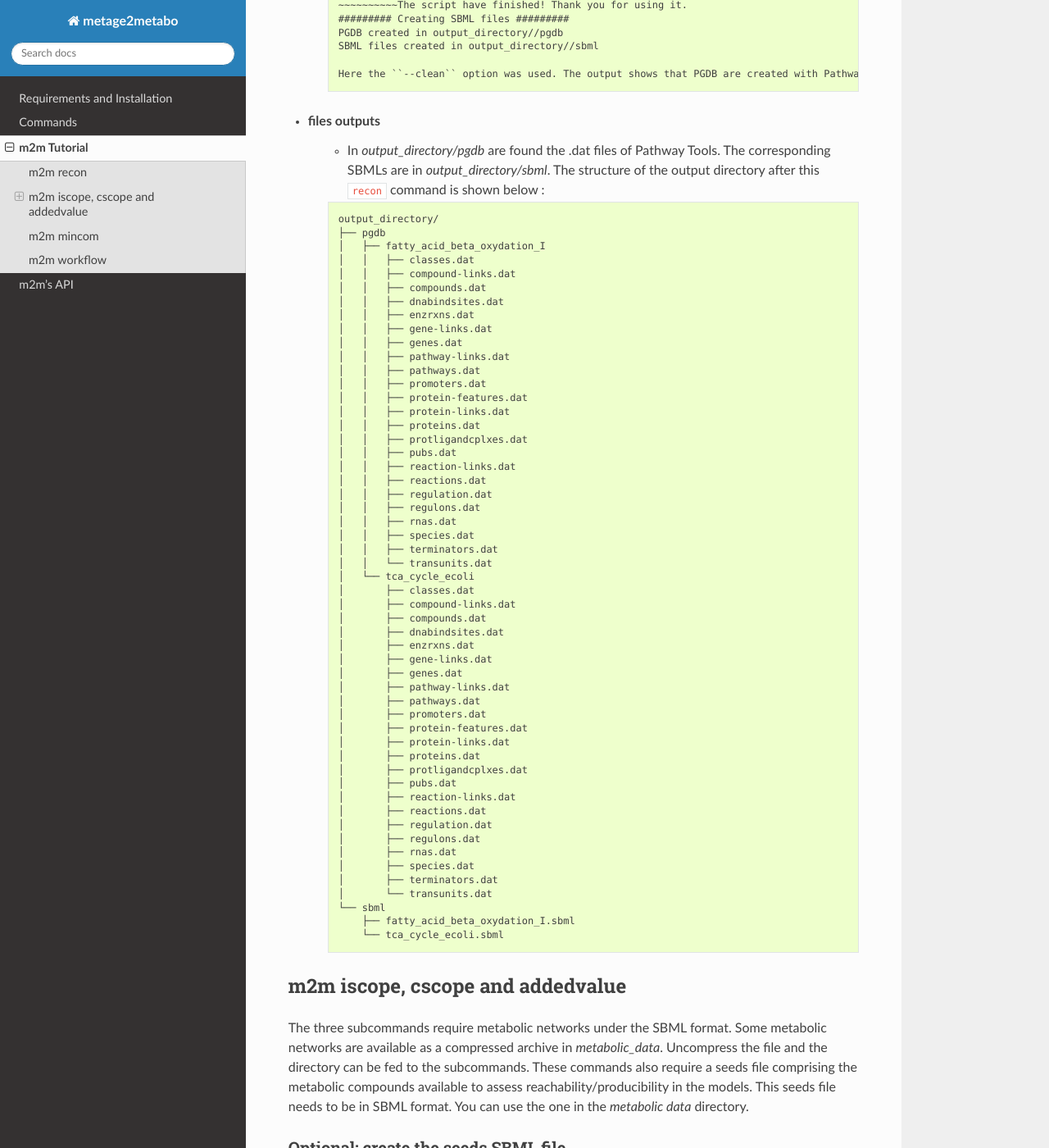
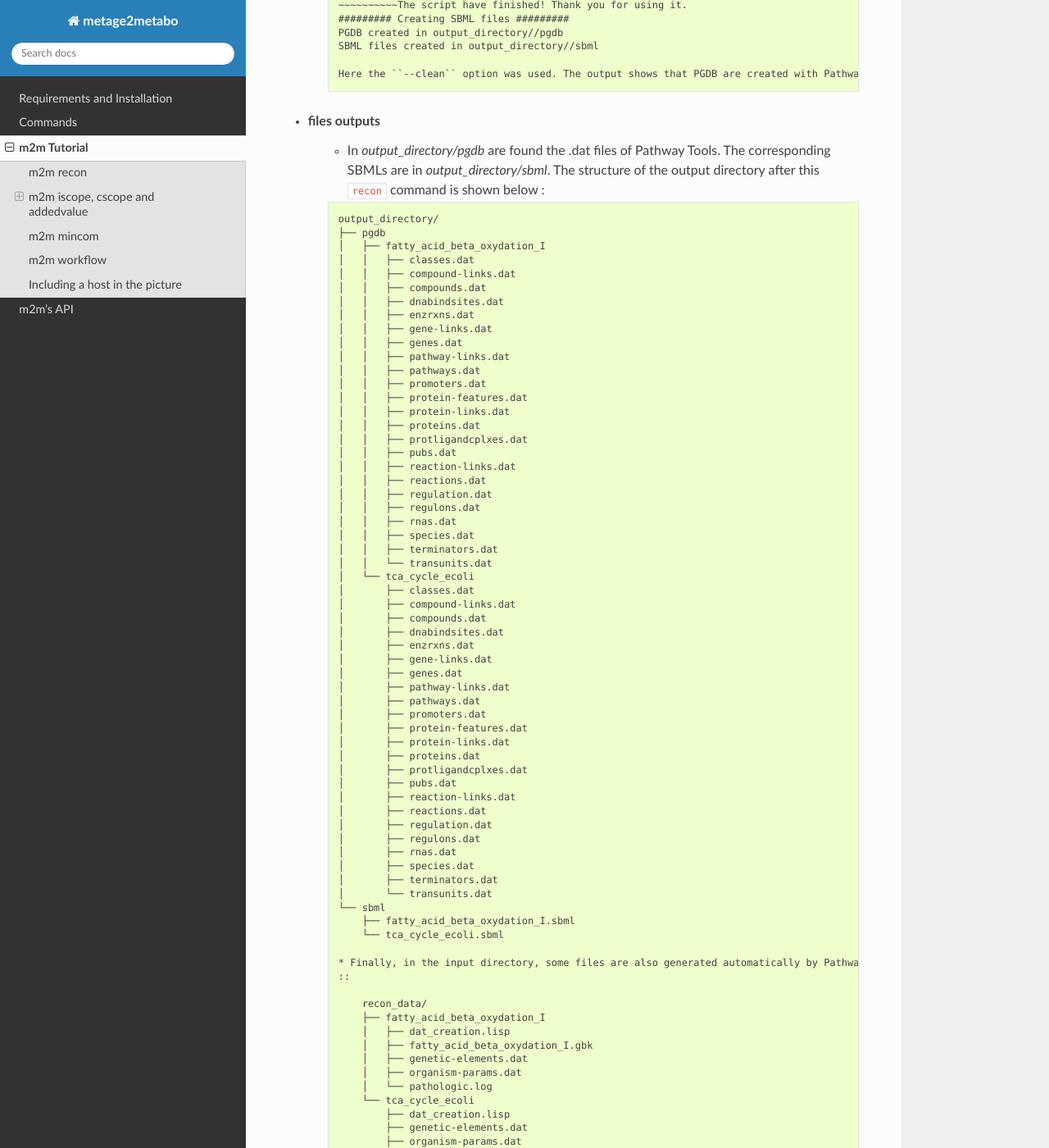
Before and after one commit to AuReMe/metage2metabo, a Sphinx documentation site: the page built from docs/tutorial.rst, in a window 1280 px wide and 1400 px high, scrolled down 1635 px. Shown: the whole window at 82% size. Built offline with Sphinx 7.4.7 and the Read the Docs theme 2.0.0, drawn with Linux system fonts in a browser that asks for light colours; some of the changed text lies outside the part shown.

Commit message:
add host doc in tuto, fix a typo in level2 sbml name for conversion

```diff
--- a/docs/tutorial.rst
+++ b/docs/tutorial.rst
@@ -130,6 +130,22 @@
             ├── fatty_acid_beta_oxydation_I.sbml
             └── tca_cycle_ecoli.sbml
 
+        * Finally, in the input directory, some files are also generated automatically by Pathway Tools
+        ::
+
+            recon_data/
+            ├── fatty_acid_beta_oxydation_I
+            │   ├── dat_creation.lisp
+            │   ├── fatty_acid_beta_oxydation_I.gbk
+            │   ├── genetic-elements.dat
+            │   ├── organism-params.dat
+            │   └── pathologic.log
+            └── tca_cycle_ecoli
+                ├── dat_creation.lisp
+                ├── genetic-elements.dat
+                ├── organism-params.dat
+                ├── pathologic.log
+                └── tca_cycle_ecoli.gbk
 
 
 m2m iscope, cscope and addedvalue
@@ -360,7 +376,7 @@
 
     This output gives the result of minimal community selection. It means that for producing the 119 metabolic targets, a minimum of 13 bacteria out of the 17 is required. One example of such minimal community is given. In addition, the whole space of solution is studied. All bacteria (17) occur in at least one minimal community. Finally, the intersection gives the following information: a set of 12 bacteria occurs in each minimal communtity. This means that these 12 bacteria are needed in any case, and that any of the remaining 5 bacteria can complete the missing function(s).
 * files outputs
-    * As for other commands, a json file with the results is produced in ``output_directory/community_analysis/comm_scopes.json ``
+    * As for other commands, a json file with the results is produced in ``output_directory/community_analysis/comm_scopes.json``
 
 m2m workflow
 ------------
@@ -377,3 +393,19 @@
 -c int           number of CPU for multi-processing
 --clean          option to rerun every reconstruction
                  even if found in ptools-local
+
+
+Including a host in the picture
+-------------------------------
+
+It is possible to consider a host in addition to the microbiota for the ``workflow``, ``cscope`` and ``mincom`` commands. **What does it change?**
+
+First note that adding the host in the SBML repository will enable you to get the individual scope for the host. Another solution is to directly use ``menescope`` from the `MeneTools
+<https://github.com/cfrioux/MeneTools>`_ `Python package <https://pypi.org/project/MeneTools/>`_ on which m2m relies, and that can be used as a standalone tool.
+
+Then back to the effect of the host in the other commands.
+* For ``cscope`` and ``addedvalue``, the host metabolism will be taken into account. That is to say that it will be considered as a member of the community. Among the newly producible targets, some will be exclusive to the host metabolism. This is not displayed in the standard output of the software but can be retrieved in the json file output under the `'comhost_scope'`key of the dictionary.
+* For ``mincom``, the host will always be considered in the community. This means that the selected bacteria need to be associated to the host in order to ensure the producibility of all the targets. Therefore, if the minimal community computed for 10 targets is of 3 bacteria and that a host was provided, it means that the host + these three bacteria can produce the 10 targets.
+
+More generally, for more information and analysis on the usage of hosts in addition to the microbiota, we refer the interested user to the `Miscoto
+<https://github.com/cfrioux/miscoto>`_ `Python package <https://pypi.org/project/Miscoto/>`_, on which m2m relies. Miscoto can be used as a standalone package for such analyses, with additional options, such as the identification of putative exchanges among the minimal communities.
```
Also changed, not shown: 1 other file.
